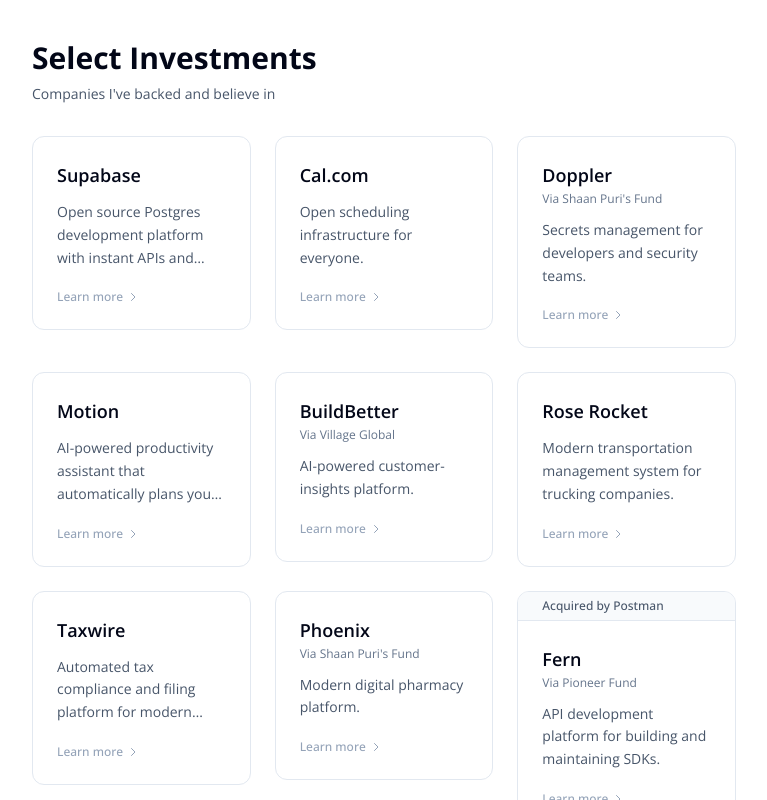
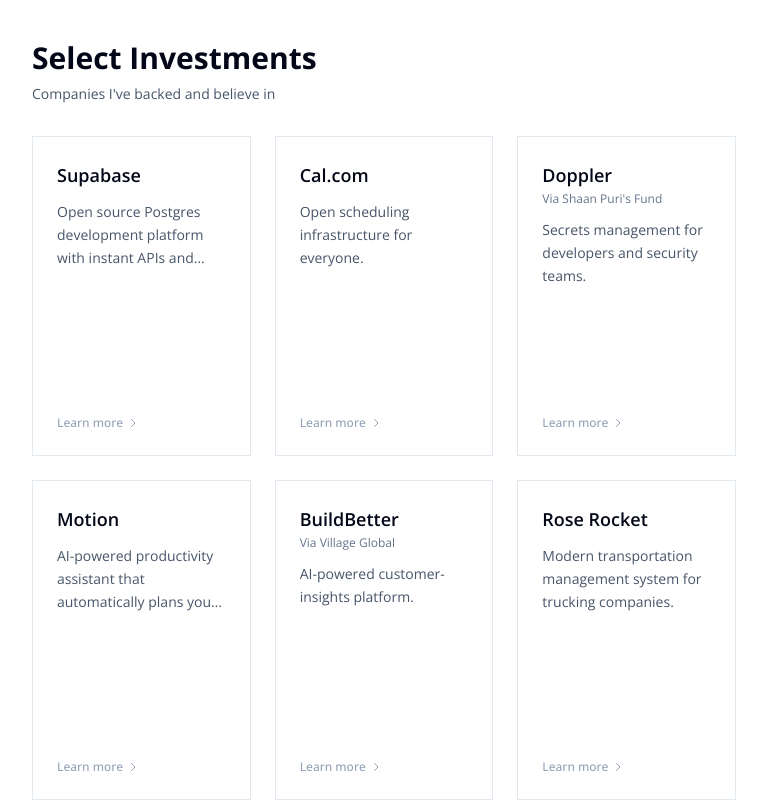
Before and after one commit to zlwaterfield/website, a Next.js app: page / in a window 1280 px wide. Shown: the part 1820-2620 px from the top of the page, without its empty margins (256-1023 px from the left). Built offline with nearby package versions, Linux system fonts and the light colour scheme; no server answers; a web font is replaced by a local one.

Commit message:
Standardize investment tile layout
Co-authored-by: zlwaterfield <6392501+zlwaterfield@users.noreply.github.com>

```diff
--- a/app/page.tsx
+++ b/app/page.tsx
@@ -110,7 +110,7 @@ const Investments = async () => {
 const InvestmentCard = ({ investment }: { investment: Investment }) => {
   return (
     <Link href={investment.url} className="block cursor-pointer">
-      <div className="group relative overflow-hidden rounded-xl border border-slate-200 bg-white transition-all duration-300 hover:-translate-y-0.5 hover:border-slate-300 hover:shadow-xl">
+      <div className="group relative flex h-80 flex-col overflow-hidden border border-slate-200 bg-white transition-all duration-300 hover:-translate-y-0.5 hover:border-slate-300 hover:shadow-xl">
         {investment.status === 'acquired' && (
           <p className="relative z-10 border-b border-slate-200 bg-slate-50 px-6 py-1.5 text-xs font-medium text-slate-600">
             Acquired by {investment.acquiredBy}
@@ -129,7 +129,7 @@ const InvestmentCard = ({ investment }: { investment: Investment }) => {
           style={{ background: `linear-gradient(90deg, ${investment.brandColor}, ${investment.brandAccent}${investment.brandHighlight ? `, ${investment.brandHighlight}` : ''})` }}
         />
 
-        <div className="relative flex flex-col gap-3 p-6">
+        <div className="relative flex flex-1 flex-col gap-3 p-6">
           <div>
             <h3 className="text-lg font-semibold text-slate-950">
               {investment.name}
@@ -143,7 +143,7 @@ const InvestmentCard = ({ investment }: { investment: Investment }) => {
             {investment.description}
           </p>
 
-          <div className="mt-2 flex items-center gap-1 text-slate-400 transition-colors group-hover:text-slate-700">
+          <div className="mt-auto flex items-center gap-1 text-slate-400 transition-colors group-hover:text-slate-700">
             <span className="text-xs font-medium">Learn more</span>
             <svg className="w-3 h-3 transform group-hover:translate-x-1 transition-transform duration-200" fill="none" stroke="currentColor" viewBox="0 0 24 24">
               <path strokeLinecap="round" strokeLinejoin="round" strokeWidth={2} d="M9 5l7 7-7 7" />
```
